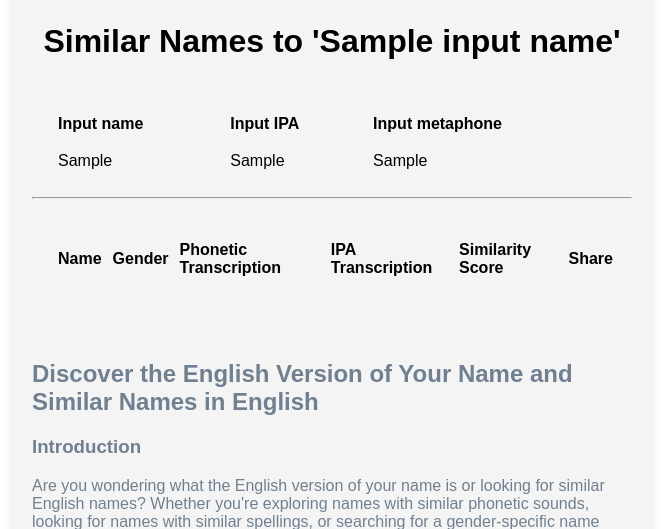
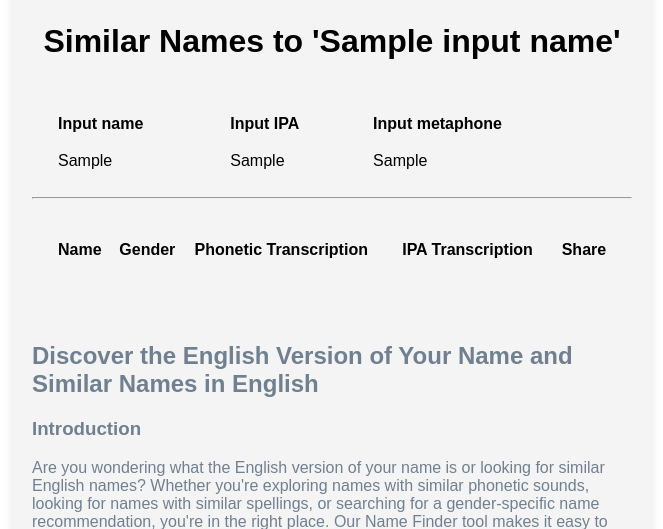
Before and after one commit to cemreefe/similar-name-finder, a Flask app: template api/templates/index.html in a window 1280 px wide. Shown: the part 535-1064 px from the top of the page, without its empty margins (308-971 px from the left). Run offline with Flask 3, Linux system fonts and the light colour scheme; the template is opened without the code that fills it: most values are stand-ins (such as "Sample title", 1, 10 or a date in 2020); lists and menus that the app fills with data are empty.

Commit message:
Remove similarity score from FE

```diff
--- a/api/templates/index.html
+++ b/api/templates/index.html
@@ -88,7 +88,7 @@
                         <th>Phonetic Transcription</th>
                         <th>IPA Transcription</th>
 <!--                         <th>IPA Alternatives</th> -->
-                        <th>Similarity Score</th>
+<!--                         <th>Similarity Score</th> -->
                         <th>Share</th>
                     </tr>
                 </thead>
@@ -100,7 +100,7 @@
                             <td>{{ phonetic_repr }}</td>
                             <td>{{ ipa_transcription }}</td>
 <!--                             <td>{{ ipa_alternatives }}</td> -->
-                            <td>{{ '%0.2f' % similarity_score }}</td>
+<!--                             <td>{{ '%0.2f' % similarity_score }}</td> -->
                             <td><share onclick="shareContent(this)" data-share-text="{{ input_name }}'s English name is {{ name }}. Learn yours now!"><img src="{{ url_for('static', filename='share.png') }}" style="width:2em; cursor:pointer;"></share></td>
                         </tr>
                     {% endfor %}
```
